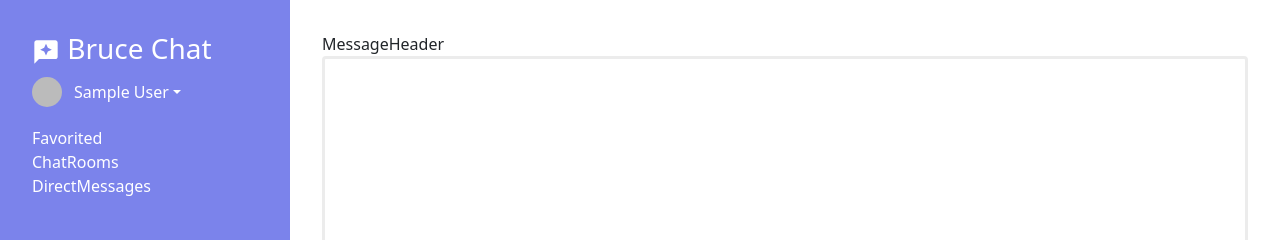
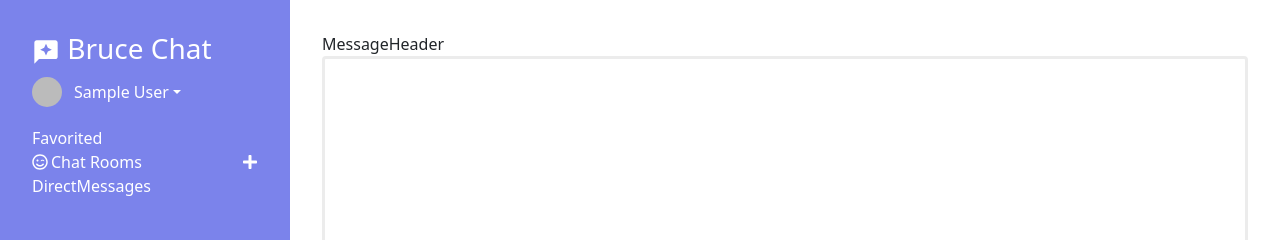
Before and after one commit to sprisao/react-chat-app, a React (Create React App) app: page / in a window 1280 px wide. Shown: the top 240 px of the page. Built offline with nearby package versions, Linux system fonts and the light colour scheme; no server answers; sample sign-in values are in the browser's storage.

Commit message:
add: chatrooms UI 추가

```diff
--- a/src/components/ChatPage/SidePanel/ChatRooms.js
+++ b/src/components/ChatPage/SidePanel/ChatRooms.js
@@ -1,7 +1,72 @@
-import React from 'react';
+import React, { Component } from 'react';
+import { FaRegSmileWink, FaPlus } from 'react-icons/fa';
+import Modal from 'react-bootstrap/Modal';
+import Button from 'react-bootstrap/Button';
+import Form from 'react-bootstrap/Form';
 
-const ChatRooms = () => {
-  return <div>ChatRooms</div>;
-};
+export class ChatRooms extends Component {
+  state = {
+    show: false,
+  };
+
+  handleClose = () => this.setState({ show: false });
+  handleShow = () => this.setState({ show: true });
+
+  render() {
+    return (
+      <div>
+        <div
+          className=''
+          style={{
+            position: 'relative',
+            width: '100%',
+            display: 'flex',
+            alignItems: 'center',
+          }}
+        >
+          <FaRegSmileWink style={{ marginRight: 3 }} />
+          Chat Rooms
+          <FaPlus
+            style={{ position: 'absolute', right: 0, cursor: 'pointer' }}
+            onClick={this.handleShow}
+          />
+        </div>
+
+        <Modal show={this.state.show} onHide={this.handleClose}>
+          <Modal.Header closeButton>
+            <Modal.Title>Create a chat room</Modal.Title>
+          </Modal.Header>
+          <Modal.Body>
+            <Form>
+              <Form.Group className='mb-3' controlId='formBasicEmail'>
+                <Form.Label>방 이름</Form.Label>
+                <Form.Control
+                  type='text'
+                  placeholder='Enter a chat room name'
+                />
+              </Form.Group>
+
+              <Form.Group className='mb-3' controlId='formBasicPassword'>
+                <Form.Label>방 설명</Form.Label>
+                <Form.Control
+                  type='text'
+                  placeholder='Enter a chat room description '
+                />
+              </Form.Group>
+            </Form>
+          </Modal.Body>
+          <Modal.Footer>
+            <Button variant='secondary' onClick={this.handleClose}>
+              Close
+            </Button>
+            <Button variant='primary' onClick={this.handleClose}>
+              Save Changes
+            </Button>
+          </Modal.Footer>
+        </Modal>
+      </div>
+    );
+  }
+}
 
 export default ChatRooms;
--- a/src/components/ChatPage/SidePanel/UserPanel.js
+++ b/src/components/ChatPage/SidePanel/UserPanel.js
@@ -56,6 +56,14 @@
         const progress =
           (snapshot.bytesTransferred / snapshot.totalBytes) * 100;
         console.log('Upload is ' + progress + '% done');
+        switch (snapshot.state) {
+          case 'paused':
+            console.log('Upload is paused');
+            break;
+          case 'running':
+            console.log('Upload is running');
+            break;
+        }
       },
       (error) => {
         console.log('업로드 안됨', error);
```
